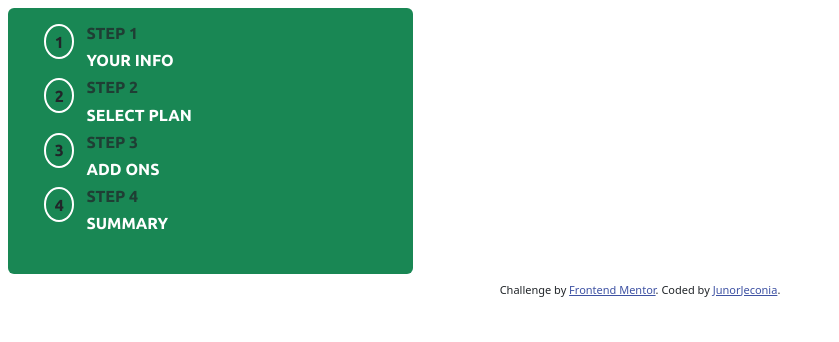
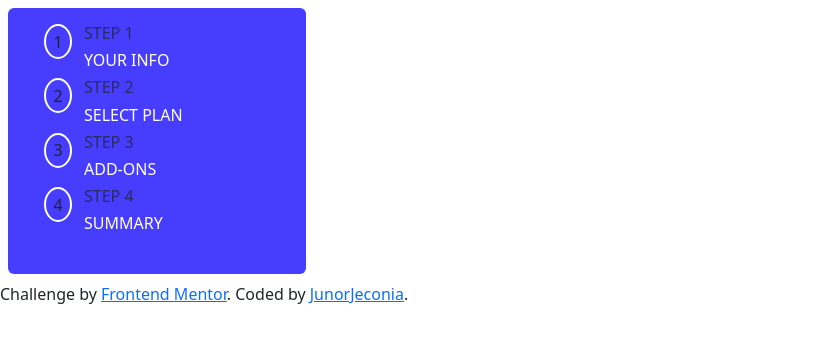
Before and after one commit to harshbix/multiStepForm.github.io, a React (Create React App) app: page / in a window 1280 px wide. Shown: the top 342 px of the page, without its empty margins (0-839 px from the left). Built offline with nearby package versions, Linux system fonts and the light colour scheme.

Commit message:
put some styles

```diff
--- a/src/App.scss
+++ b/src/App.scss
@@ -10,12 +10,14 @@
   font-family: "Ubuntu-medium";
   src: url("./assets/fonts/Ubuntu-Medium.ttf");
 }
+
+.steps {
+  background-color: hsl(243, 100%, 62%);
   ol {
     list-style: none;
     counter-reset: item;
     li {
       list-style-type: none;
-    font-family: "Ubuntu-bold";
       span {
         border-radius: 50%;
         border: 2px solid white;
@@ -34,3 +36,4 @@ ol {
       color: hsl(228, 45%, 44%);
     }
   }
+}
--- a/src/components/layot.jsx
+++ b/src/components/layot.jsx
@@ -5,7 +5,7 @@ const Layout = () => {
   return (
     <div className="layout">
       <div className="p-2 row">
-        <div className="col-sm-4">
+        <div className="col-sm-3">
           <Steps />
         </div>
         <div className="col-sm-auto">
--- a/src/components/steps.jsx
+++ b/src/components/steps.jsx
@@ -13,7 +13,7 @@ const Steps = () => {
     },
     {
       step: "step 3",
-      detail: "add ons",
+      detail: "add-ons",
     },
     {
       step: "step 4",
@@ -23,7 +23,7 @@ const Steps = () => {
   delete steps[0];
 
   return (
-    <div className="p-3 rounded bg-success">
+    <div className="p-3 rounded steps">
       <ol>
         {steps.map((step, count) => (
           <li className="row">
```
Lines whose indentation alone changed are shown as unchanged.
